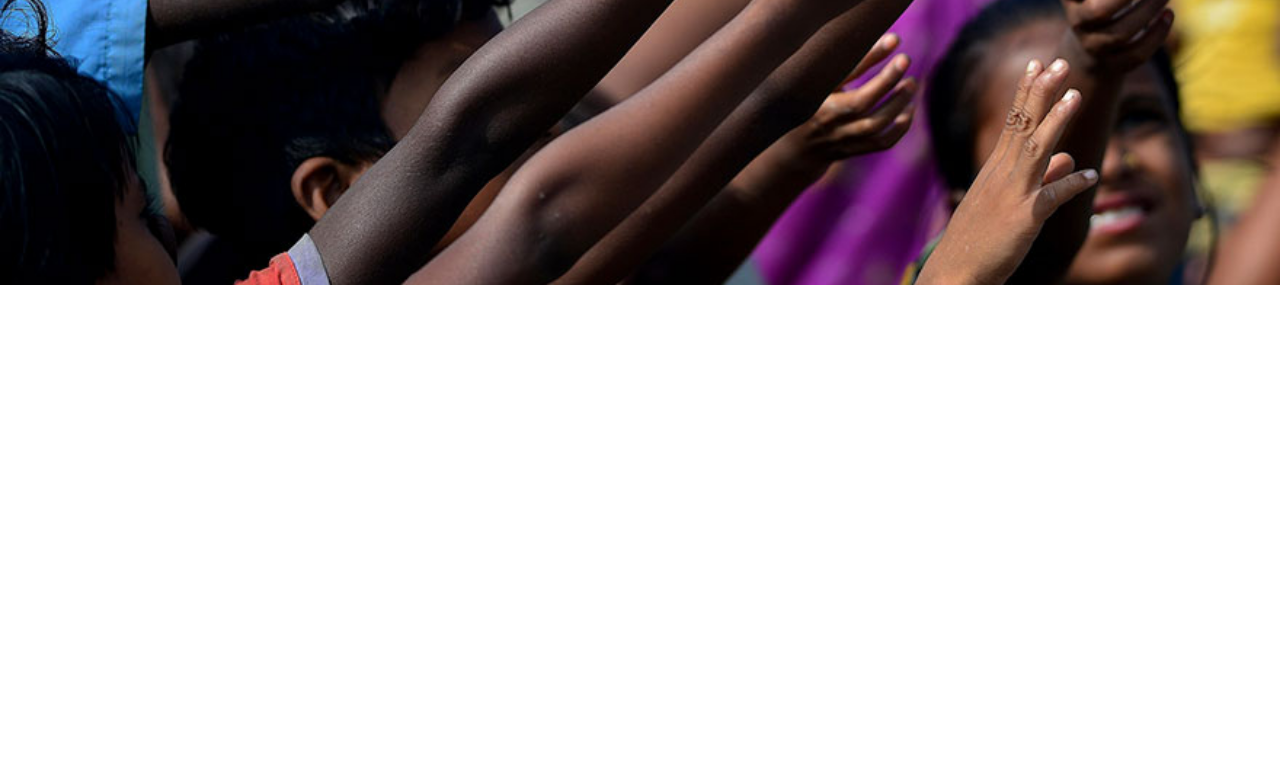
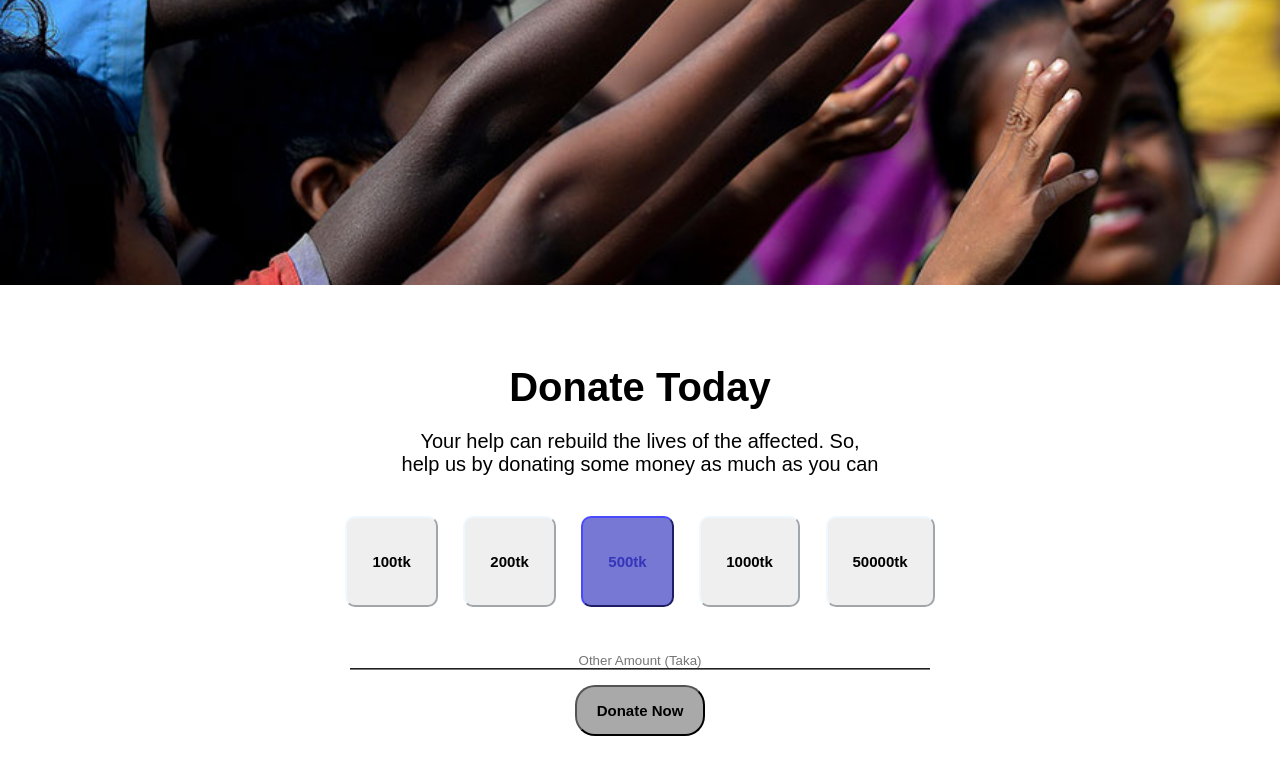
Before and after one commit to miavai649/assignment-1, a plain HTML site: page index.html in a window 1280 px wide. Shown: the part 515-1290 px from the top of the page. Before the commit the page ends 800 px from the top, so only its background shows below. Drawn offline with Linux system fonts and the light colour scheme; a web font is replaced by a local one.

Commit message:
donate section added

```diff
--- a/index.html
+++ b/index.html
@@ -24,5 +24,31 @@
         </div>
     </section>
 
+    <section class="donate-sect">
+        <div>
+            <div class="donate-sect-top">
+                <h1>Donate Today</h1>
+                <p>Your help can rebuild the lives of the affected. So, help us by donating some money as much as you can</p>
+            </div>
+            <div class="donate-sect-middle">
+                <button>100tk</button>
+                <button>200tk</button>
+                <button id="selected">500tk</button>
+                <button>1000tk</button>
+                <button>50000tk</button>
+            </div>
+            <div class="donate-sect-bottom">
+                <div class="money-input">
+                    <input type="text" id="no-outline" placeholder="Other Amount (Taka)">
+                </div>
+                <div>
+                    <button class="donate-btn">
+                        <a class="btn-link" href="#">Donate Now</a>
+                    </button>
+                </div>
+            </div>
+        </div>
+    </section>
+
 </body>
 </html>
--- a/style.css
+++ b/style.css
@@ -39,3 +39,49 @@
     border-radius: 20px;
     margin: 15px;
 }
+.donate-sect{
+    display: flex;
+    text-align: center;
+    justify-content: center;
+    align-items: center;
+    margin: 80px auto;
+    font-size: 20px;
+}
+.donate-sect-top h1{
+    font-size: 40px;
+    margin-bottom: 20px;
+}
+.donate-sect-top p{
+    margin-bottom: 40px;
+    margin-left: 400px;
+    margin-right: 400px;
+}
+.donate-sect-middle button{
+    margin-right: 10px;
+    margin-left: 10px;
+    padding: 35px 25px;
+    border-color: aliceblue;
+    border-radius: 10px;
+    font-size: 15px;
+    font-weight: 900;
+}
+#selected{
+    background-color: rgb(119, 119, 212);
+    border-color: rgb(53, 53, 185);
+    color: rgb(53, 53, 185);
+}
+.donate-sect-bottom{
+    margin-top: 40px;
+    margin-bottom: 10px;
+}
+.money-input input{
+    width: 580px;
+    border-top-style: hidden;
+    border-right-style: hidden;
+    border-left-style: hidden;
+    border-bottom-style: groove;
+    text-align: center;
+}
+#no-outline:focus{
+    outline: none;
+}
```
